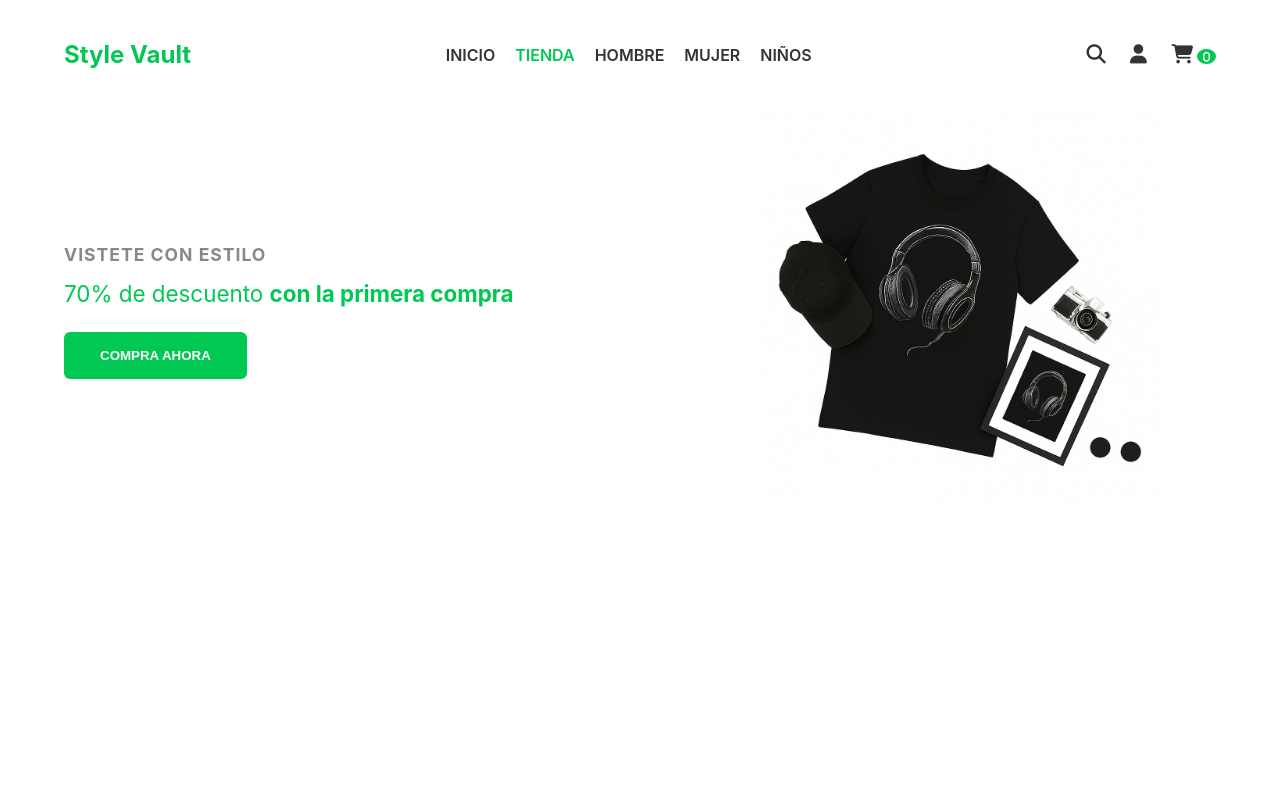
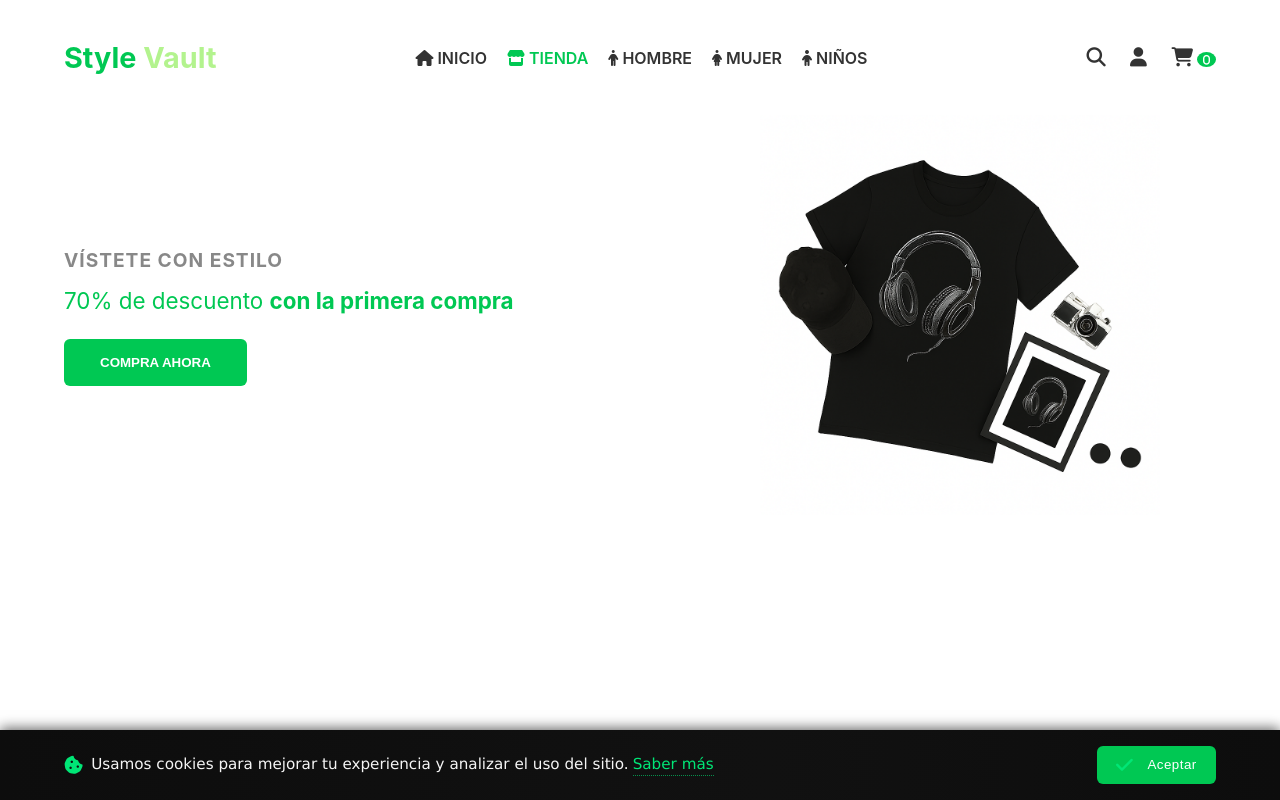
Before and after one commit to AgustinGibaut/maqueta-web-entrevista, a plain HTML site: page index.html in a window 1280 px wide. Drawn offline with Linux system fonts and the light colour scheme.

Commit message:
termino seccion de inicio

```diff
--- a/index.css
+++ b/index.css
@@ -1,27 +1,64 @@
+/* RESET */
+
 * {
     margin: 0;
     padding: 0;
     box-sizing: border-box;
 }
 
+body {
+    font-family: 'Verdana', Geneva, Tahoma, sans-serif;
+    background-color: #fff;
+    color: #111;
+}
+
+
+/* SCROLLBAR */
+
+.menu::-webkit-scrollbar {
+    width: 8px;
+}
+
+.menu::-webkit-scrollbar-track {
+    background: #e0e0e0;
+    border-radius: 10px;
+}
+
+.menu::-webkit-scrollbar-thumb {
+    background-color: #00c853;
+    border-radius: 10px;
+}
+
+.menu::-webkit-scrollbar-thumb:hover {
+    background-color: #00b44b;
+}
+
+
+/* PROMO BANNER */
+
 .promo-banner {
-    background-color: #fff;
     padding: 40px 5%;
     font-family: 'Inter', sans-serif;
-    color: #111;
+    animation: fadeInSection 0.8s ease forwards;
 }
 
 .promo-nav {
     display: flex;
     justify-content: space-between;
     align-items: center;
+    flex-wrap: wrap;
     margin-bottom: 40px;
 }
 
 .logo {
     font-weight: bold;
-    font-size: 1.5rem;
+    font-size: 1.8rem;
     color: #00c853;
+    animation: slideInRight 0.8s ease forwards;
+}
+
+.logo strong {
+    color: #b3f38e;
 }
 
 .promo-nav ul {
@@ -34,14 +71,13 @@
     text-decoration: none;
     color: #333;
     font-weight: 600;
-    position: relative;
-    transition: transform 0.3s ease, color 0.3s ease;
+    transition: all 0.3s ease;
 }
 
 .promo-nav ul li a.active,
 .promo-nav ul li a:hover {
     color: #00c853;
-    transform: translateY(-5px);
+    transform: translateY(-3px);
 }
 
 .nav-icons i {
@@ -49,27 +85,11 @@
     font-size: 1.2rem;
     color: #333;
     cursor: pointer;
-    transition: transform 0.2s ease-in-out;
+    transition: transform 0.3s ease;
 }
 
 .nav-icons i:hover {
     animation: bounce 0.6s;
-}
-
-@keyframes bounce {
-    0%,
-    20%,
-    50%,
-    80%,
-    100% {
-        transform: translateY(0);
-    }
-    40% {
-        transform: translateY(-8px);
-    }
-    60% {
-        transform: translateY(-4px);
-    }
 }
 
 .cart-count {
@@ -81,6 +101,9 @@
     margin-left: 4px;
 }
 
+
+/* HERO / PROMO FEATURE */
+
 .promo-feature {
     display: flex;
     flex-wrap: wrap;
@@ -91,14 +114,12 @@
 
 .promo-text {
     flex: 1.2;
-    /* ocupa un poco más que la imagen */
     min-width: 300px;
     max-width: 600px;
-    /* aprovecha más espacio horizontal */
 }
 
 .promo-text h4 {
-    font-size: 1.1rem;
+    font-size: 1.2rem;
     color: #888;
     letter-spacing: 1px;
     margin-bottom: 15px;
@@ -118,11 +139,12 @@
     font-weight: bold;
     border-radius: 6px;
     cursor: pointer;
-    transition: background-color 0.3s ease;
+    transition: background-color 0.3s ease, transform 0.2s ease;
 }
 
 #promo-btn:hover {
     background-color: #00b44b;
+    transform: translateY(-2px);
 }
 
 .promo-image {
@@ -134,19 +156,134 @@
 .promo-image img {
     width: 100%;
     max-width: 400px;
-    /* ajustada para balance con el texto */
     height: auto;
     object-fit: contain;
 }
 
-@media (max-width: 1200px) {
-    .promo-text {
-        max-width: 500px;
+
+/* COOKIE BANNER */
+
+.cookie-banner {
+    position: fixed;
+    bottom: 0;
+    left: 0;
+    width: 100%;
+    background: linear-gradient(90deg, #0d0d0d, #111 60%, #0d0d0d);
+    color: #f5f5f5;
+    padding: 1rem 5%;
+    display: flex;
+    flex-wrap: wrap;
+    gap: 0.8rem;
+    justify-content: space-between;
+    align-items: center;
+    font-size: 0.95rem;
+    line-height: 1.4;
+    box-shadow: 0 -2px 12px rgba(0, 0, 0, 0.6);
+    z-index: 999;
+    opacity: 0;
+    transform: translateY(100%);
+    transition: opacity 0.5s ease, transform 0.5s ease;
+}
+
+.cookie-banner.show {
+    opacity: 1;
+    transform: translateY(0);
+}
+
+.cookie-banner p {
+    display: flex;
+    align-items: center;
+}
+
+.cookie-banner i {
+    color: #00e676;
+    font-size: 1.2rem;
+    margin-right: 8px;
+    transition: color 0.3s ease, text-shadow 0.3s ease;
+}
+
+.cookie-banner i:hover {
+    color: #1aff91;
+    text-shadow: 0 0 6px rgba(0, 230, 118, 0.8);
+}
+
+.cookie-banner a {
+    color: #00e676;
+    text-decoration: none;
+    border-bottom: 1px dotted rgba(0, 230, 118, 0.6);
+    margin-left: 4px;
+    transition: color 0.3s ease, border-color 0.3s ease;
+}
+
+.cookie-banner a:hover {
+    color: #1aff91;
+    border-color: rgba(26, 255, 145, 0.9);
+}
+
+.cookie-banner button {
+    background: #00c853;
+    color: #fff;
+    border: none;
+    padding: 0.6rem 1.2rem;
+    border-radius: 6px;
+    cursor: pointer;
+    font-weight: 500;
+    letter-spacing: 0.5px;
+    display: flex;
+    align-items: center;
+    gap: 6px;
+    transition: background 0.3s ease, transform 0.2s ease, box-shadow 0.3s ease;
+}
+
+.cookie-banner button:hover {
+    background: #00e676;
+    transform: translateY(-1px);
+    box-shadow: 0 0 12px rgba(0, 230, 118, 0.7);
+}
+
+
+/* ANIMATIONS */
+
+@keyframes fadeInSection {
+    0% {
+        opacity: 0;
+        transform: translateY(30px);
     }
-    .promo-text p {
-        font-size: 1.3rem;
+    100% {
+        opacity: 1;
+        transform: translateY(0);
     }
 }
+
+@keyframes slideInRight {
+    0% {
+        opacity: 0;
+        transform: translateX(50px);
+    }
+    100% {
+        opacity: 1;
+        transform: translateX(0);
+    }
+}
+
+@keyframes bounce {
+    0%,
+    20%,
+    50%,
+    80%,
+    100% {
+        transform: translateY(0);
+    }
+    40% {
+        transform: translateY(-8px);
+    }
+    60% {
+        transform: translateY(-4px);
+    }
+}
+
+
+/* RESPONSIVE */
 
 @media (max-width: 900px) {
     .promo-feature {
@@ -157,21 +294,23 @@
     .promo-text,
     .promo-image {
         width: 100%;
-        max-width: 100%;
+    }
+    .promo-image img {
+        max-width: 300px;
     }
     .promo-text p {
         font-size: 1.2rem;
     }
-    .promo-image img {
-        max-width: 300px;
-    }
-}
-
-@media (max-width: 768px) {
     .promo-nav ul {
+        justify-content: center;
         flex-wrap: wrap;
-        justify-content: center;
         gap: 15px;
         margin-bottom: 20px;
     }
 }
+
+@media (max-width: 500px) {
+    #promo-btn {
+        width: 100%;
+    }
+}
--- a/index.html
+++ b/index.html
@@ -2,24 +2,26 @@
 <html lang="es">
 
 <head>
-    <meta charset="UTF-8" />
-    <meta name="viewport" content="width=device-width, initial-scale=1.0" />
+    <meta charset="UTF-8">
+    <meta name="viewport" content="width=device-width, initial-scale=1.0">
     <title>Style Vault</title>
-    <link rel="icon" href="img/logo-etiqueta-html.png" />
-    <link rel="stylesheet" href="https://cdnjs.cloudflare.com/ajax/libs/font-awesome/6.4.0/css/all.min.css" />
-    <link rel="stylesheet" href="index.css" />
+    <link rel="icon" href="img/logo-etiqueta-html.png">
+    <link rel="stylesheet" href="https://cdnjs.cloudflare.com/ajax/libs/font-awesome/6.4.0/css/all.min.css">
+    <link rel="stylesheet" href="index.css">
 </head>
 
 <body>
+
+    <!-- HERO / PROMO -->
     <section class="promo-banner">
         <nav class="promo-nav">
-            <div class="logo">Style Vault</div>
-            <ul>
-                <li><a href="#">INICIO</a></li>
-                <li><a href="#" class="active">TIENDA</a></li>
-                <li><a href="#">HOMBRE</a></li>
-                <li><a href="#">MUJER</a></li>
-                <li><a href="#">NIÑOS</a></li>
+            <div class="logo">Style <strong>Vault</strong></div>
+            <ul class="menu">
+                <li><a href="#"><i class="fa-solid fa-house"></i> INICIO</a></li>
+                <li><a href="#" class="active"><i class="fa-solid fa-store"></i> TIENDA</a></li>
+                <li><a href="#"><i class="fa-solid fa-male"></i> HOMBRE</a></li>
+                <li><a href="#"><i class="fa-solid fa-female"></i> MUJER</a></li>
+                <li><a href="#"><i class="fa-solid fa-child"></i> NIÑOS</a></li>
             </ul>
             <div class="nav-icons">
                 <i class="fas fa-search"></i>
@@ -30,17 +32,28 @@
 
         <div class="promo-feature">
             <div class="promo-text">
-                <h4>VISTETE CON ESTILO</h4>
+                <h4>VÍSTETE CON ESTILO</h4>
                 <p>70% de descuento <strong>con la primera compra</strong></p>
                 <button id="promo-btn">COMPRA AHORA</button>
             </div>
             <div class="promo-image">
-                <img src="img/remera.png" alt="Remera personalizada" />
+                <img src="img/remera.png" alt="Remera personalizada">
             </div>
         </div>
     </section>
 
-    <script src="index.js"></script>
+    <!-- BANNER DE COOKIES -->
+    <div class="cookie-banner" id="cookie-banner">
+        <p>
+            <i class="fa-solid fa-cookie-bite"></i> Usamos cookies para mejorar tu experiencia y analizar el uso del sitio.
+            <a href="/politica-de-cookies" target="_blank" rel="noopener noreferrer">Saber más</a>
+        </p>
+        <button id="accept-cookies">
+            <i class="fa-solid fa-check"></i> Aceptar
+        </button>
+    </div>
+
+    <script src="index.js" defer></script>
 </body>
 
 </html>
--- a/index.js
+++ b/index.js
@@ -1,3 +1,15 @@
-document.getElementById('promo-btn').addEventListener('click', () => {
-    alert('Código aplicado: STYLE30');
+window.addEventListener('DOMContentLoaded', () => {
+    const banner = document.getElementById('cookie-banner');
+    const btnAccept = document.getElementById('accept-cookies');
+
+    // Mostrar banner si no se aceptó cookies
+    if (localStorage.getItem('cookiesAccepted') !== 'true') {
+        banner.classList.add('show');
+    }
+
+    // Aceptar cookies
+    btnAccept.addEventListener('click', () => {
+        banner.classList.remove('show');
+        localStorage.setItem('cookiesAccepted', 'true');
+    });
 });
```
Also changed, not shown: pages/productos.html (added).
